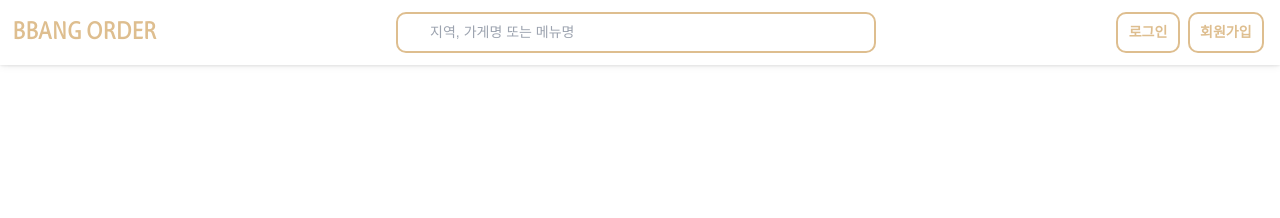
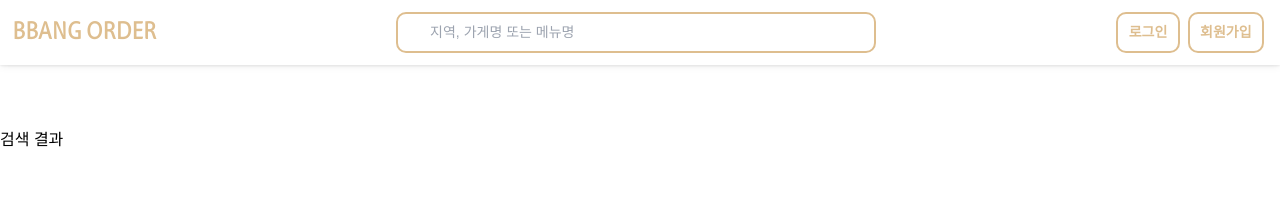
Before and after one commit to codestates-seb/seb45_main_014, a React (Create React App) app in the folder client/: page /search in a window 1280 px wide. Shown: the top 218 px of the page. Built offline with nearby package versions, Linux system fonts and the light colour scheme; a web font is replaced by a local one.

Commit message:
✨ SearchResult 초기 구성

```diff
--- a/client/src/App.jsx
+++ b/client/src/App.jsx
@@ -15,6 +15,7 @@ const Shop = lazy(() => import('./pages/Shop.jsx'));
 const PostReview = lazy(() => import('./pages/myPage/PostReview.jsx'));
 const EditProfile = lazy(() => import('./pages/myPage/EditProfile.jsx'));
 const MenuDetails = lazy(() => import('./pages/menu/MenuDetails.jsx'));
+const SearchResult = lazy(() => import('./pages/search/SearchResult.jsx'));
 
 const GlobalStyle = createGlobalStyle`
   @font-face {
@@ -52,6 +53,7 @@ function App() {
             <Route path="/reviews/post" element={<PostReview />} />
             <Route path="/mypage/edit" element={<EditProfile />} />
             <Route path="/menu" element={<MenuDetails />} />
+            <Route path="/search" element={<SearchResult />} />
           </Routes>
         </Suspense>
       </main>
--- /dev/null
+++ b/client/src/pages/search/SearchResult.jsx
@@ -0,0 +1,7 @@
+import { styled } from 'styled-components';
+
+const SearchResult = () => {
+  return <div>검색 결과</div>;
+};
+
+export default SearchResult;
```
